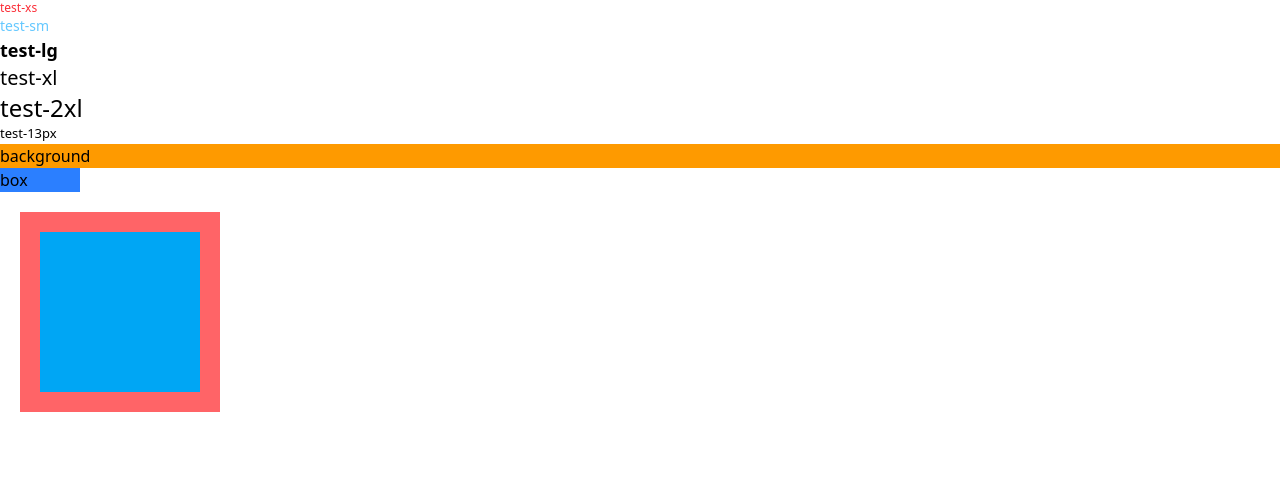
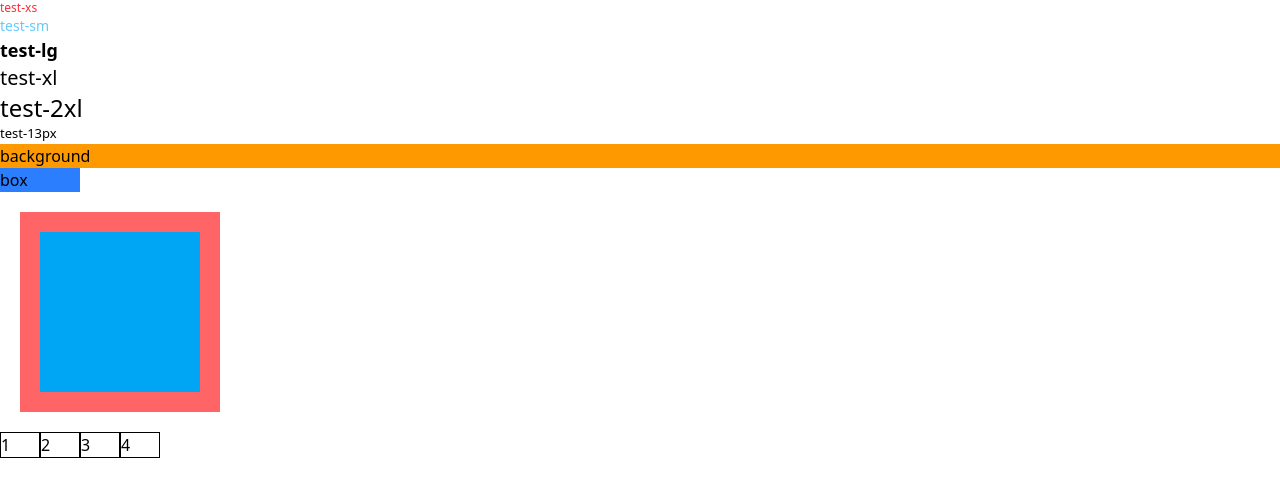
Before and after one commit to cyh7834/onebite-exam, a React (Vite) app: page / in a window 1280 px wide. Shown: the top 496 px of the page. Built offline with nearby package versions, Linux system fonts and the light colour scheme.

Commit message:
tailwind css 핵심정리 2

```diff
--- a/src/App.tsx
+++ b/src/App.tsx
@@ -21,6 +21,19 @@ function App() {
       <div className="m-5 h-50 w-50 bg-red-400 p-5">
         <div className="h-full w-full bg-sky-500"></div>
       </div>
+
+      {/*5. 테두리*/}
+      <div className="m-5 border-x-2 border-r-3 border-red-500"></div>
+
+      {/*6. 플렉스 컨테이너 (배치)*/}
+      <div className="flex">
+        <div className="w-10 border">1</div>
+        <div className="w-10 border">2</div>
+        <div className="w-10 border">3</div>
+        <div className="w-10 border">4</div>
+      </div>
+
+      {/*7. */}
     </div>
   );
 }
```
